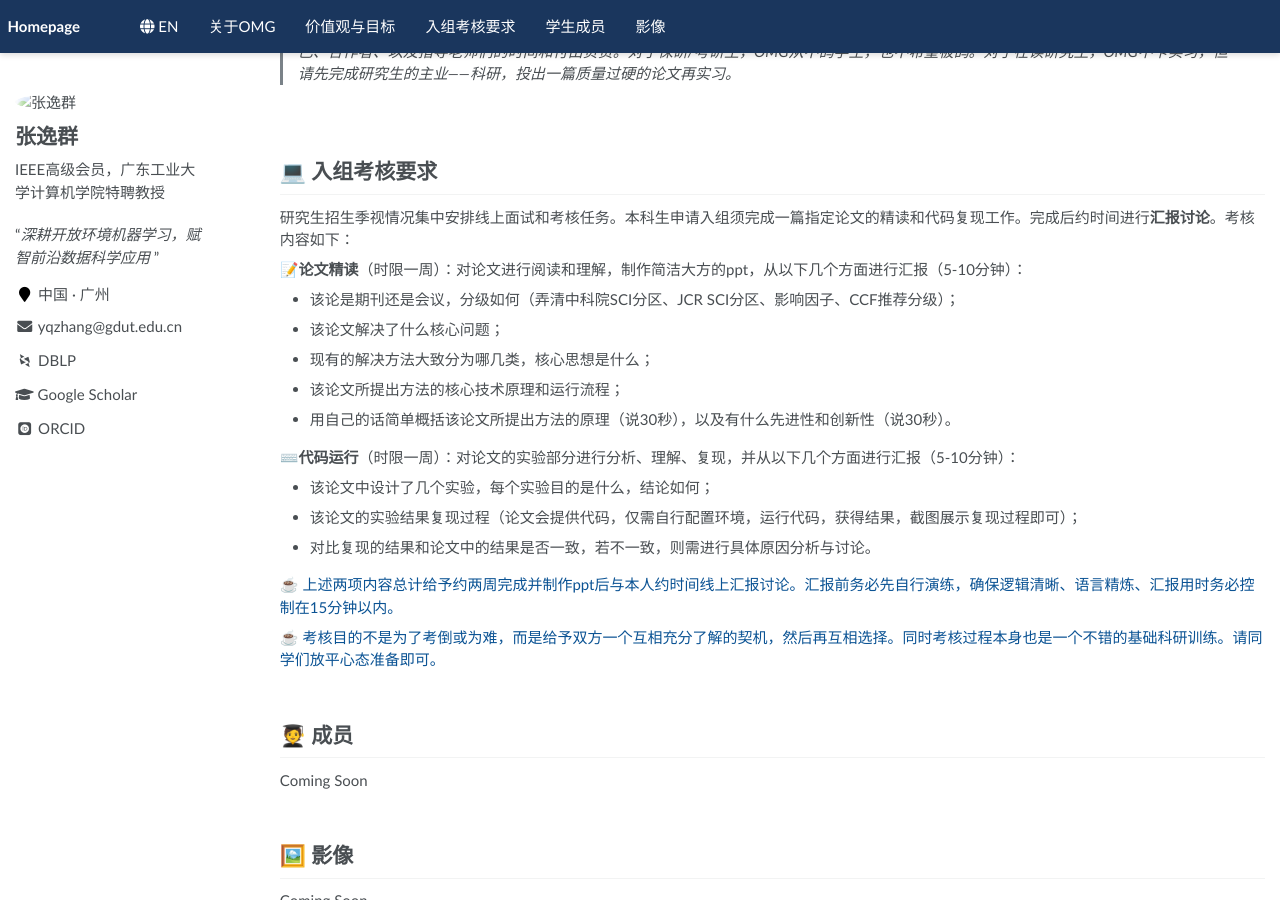
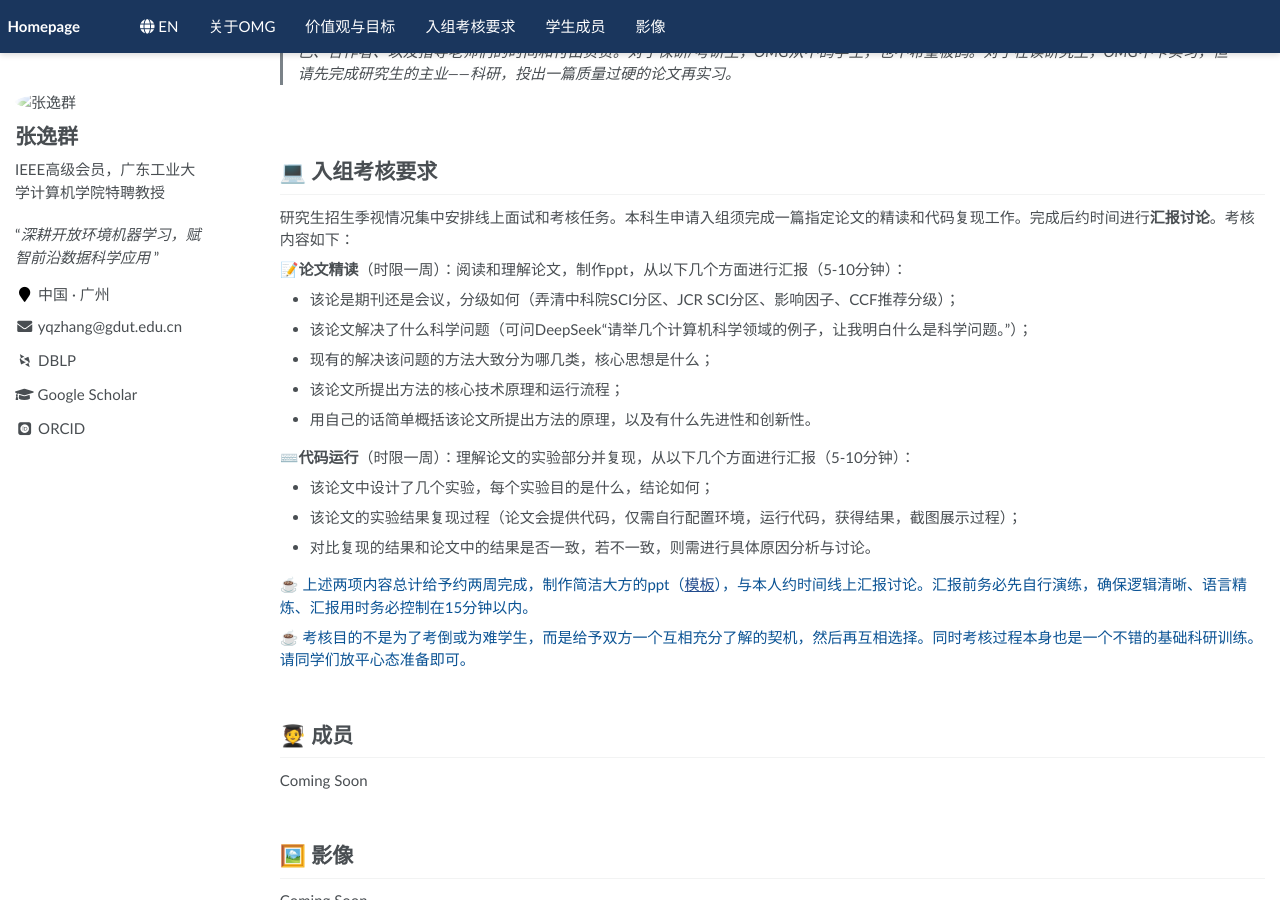
Before and after one commit to yqzhang-Zz/zh-OMG, a Jekyll site: the page built from _pages/about.md, in a window 1280 px wide and 900 px high, scrolled down 1454 px. Built offline with Jekyll 4.4.1, drawn with Linux system fonts in a browser that asks for light colours; some web fonts are replaced.

Commit message:
Update about.md

```diff
--- a/_pages/about.md
+++ b/_pages/about.md
@@ -71,29 +71,29 @@ OMG具体研究方向可参考本人主页所列论文和科研课题。组内**
 
 研究生招生季视情况集中安排线上面试和考核任务。本科生申请入组须完成一篇指定论文的精读和代码复现工作。完成后约时间进行**汇报讨论**。考核内容如下：
 
-📝**论文精读**（时限一周）：对论文进行阅读和理解，制作简洁大方的ppt，从以下几个方面进行汇报（5-10分钟）：
+📝**论文精读**（时限一周）：阅读和理解论文，制作ppt，从以下几个方面进行汇报（5-10分钟）：
 
 - 该论是期刊还是会议，分级如何（弄清中科院SCI分区、JCR SCI分区、影响因子、CCF推荐分级）；
 
-- 该论文解决了什么核心问题；
+- 该论文解决了什么科学问题（可问DeepSeek“请举几个计算机科学领域的例子，让我明白什么是科学问题。”）；
 
-- 现有的解决方法大致分为哪几类，核心思想是什么；
+- 现有的解决该问题的方法大致分为哪几类，核心思想是什么；
 
 - 该论文所提出方法的核心技术原理和运行流程；
 
-- 用自己的话简单概括该论文所提出方法的原理（说30秒），以及有什么先进性和创新性（说30秒）。
+- 用自己的话简单概括该论文所提出方法的原理，以及有什么先进性和创新性。
 
-⌨️**代码运行**（时限一周）：对论文的实验部分进行分析、理解、复现，并从以下几个方面进行汇报（5-10分钟）：
+⌨️**代码运行**（时限一周）：理解论文的实验部分并复现，从以下几个方面进行汇报（5-10分钟）：
 
 - 该论文中设计了几个实验，每个实验目的是什么，结论如何；
 
-- 该论文的实验结果复现过程（论文会提供代码，仅需自行配置环境，运行代码，获得结果，截图展示复现过程即可）；
+- 该论文的实验结果复现过程（论文会提供代码，仅需自行配置环境，运行代码，获得结果，截图展示过程）；
 
 - 对比复现的结果和论文中的结果是否一致，若不一致，则需进行具体原因分析与讨论。
 
-☕<span style="color: #0b5394"> 上述两项内容总计给予约两周完成并制作ppt后与本人约时间线上汇报讨论。汇报前务必先自行演练，确保逻辑清晰、语言精炼、汇报用时务必控制在15分钟以内。</span>
+☕<span style="color: #0b5394"> 上述两项内容总计给予约两周完成，制作简洁大方的ppt（[模板](#)），与本人约时间线上汇报讨论。汇报前务必先自行演练，确保逻辑清晰、语言精炼、汇报用时务必控制在15分钟以内。</span>
 
-☕<span style="color: #0b5394"> 考核目的不是为了考倒或为难，而是给予双方一个互相充分了解的契机，然后再互相选择。同时考核过程本身也是一个不错的基础科研训练。请同学们放平心态准备即可。</span>
+☕<span style="color: #0b5394"> 考核目的不是为了考倒或为难学生，而是给予双方一个互相充分了解的契机，然后再互相选择。同时考核过程本身也是一个不错的基础科研训练。请同学们放平心态准备即可。</span>
 
 
 <span class='anchor' id='OMG-members'></span>
```
